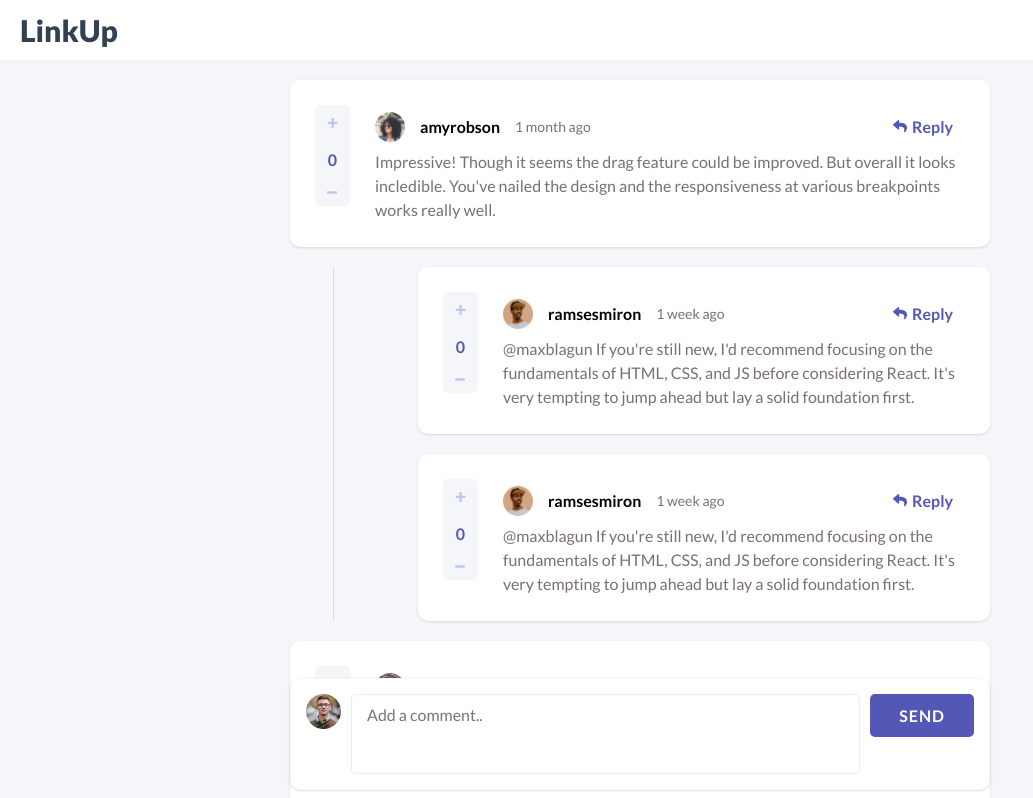
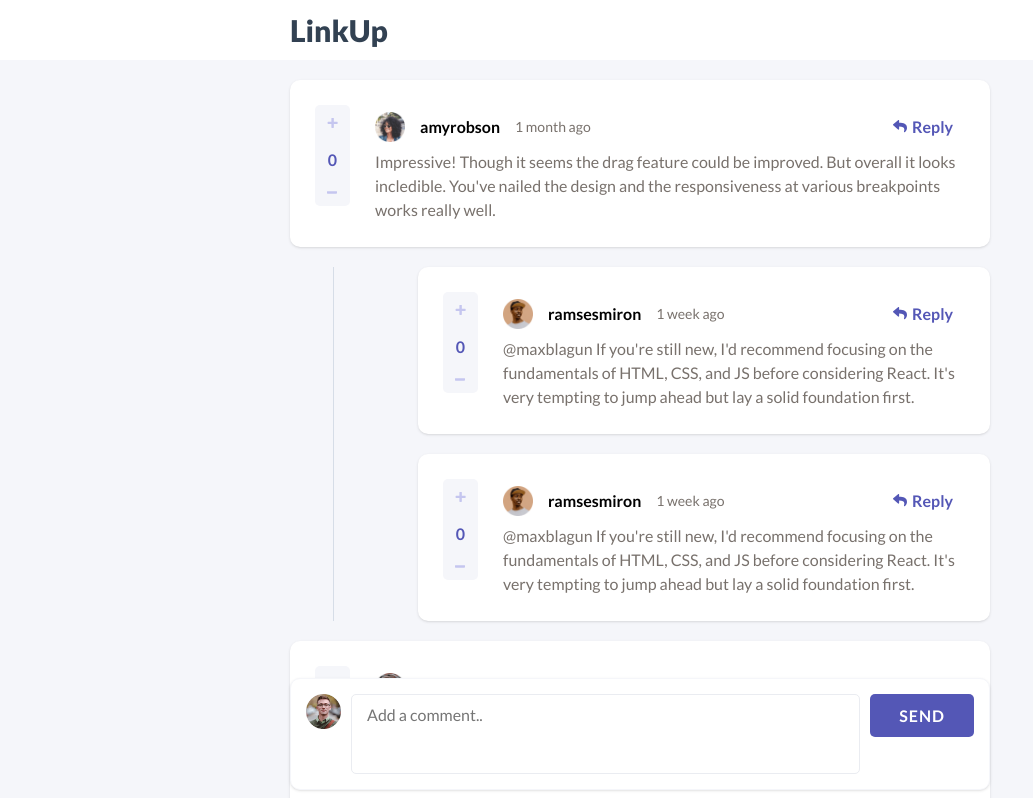
Before and after one commit to LucasBalbinoSS/interactive-comments-section, a React (Vite) app: page / in a window 1280 px wide. Shown: the top 798 px of the page, without its empty margins (0-1033 px from the left). Built offline with nearby package versions, Linux system fonts and the light colour scheme.

Commit message:
Style: Centered logo

```diff
--- a/src/components/Header.css
+++ b/src/components/Header.css
@@ -12,6 +12,7 @@ header {
   font-weight: 900;
   font-size: var(--text-xl);
   color: var(--blue-900);
+  display: block;
 }
 
 
@@ -20,11 +21,14 @@ header {
 @media (min-width: 700px) {
   .logo {
     font-size: var(--text-2xl);
+    margin: 0 auto;
+    max-width: 600px;
   }
 }
 
 @media (min-width: 900px) {
   .logo {
     font-size: var(--text-3xl);
+    max-width: 700px;
   }
 }
```
